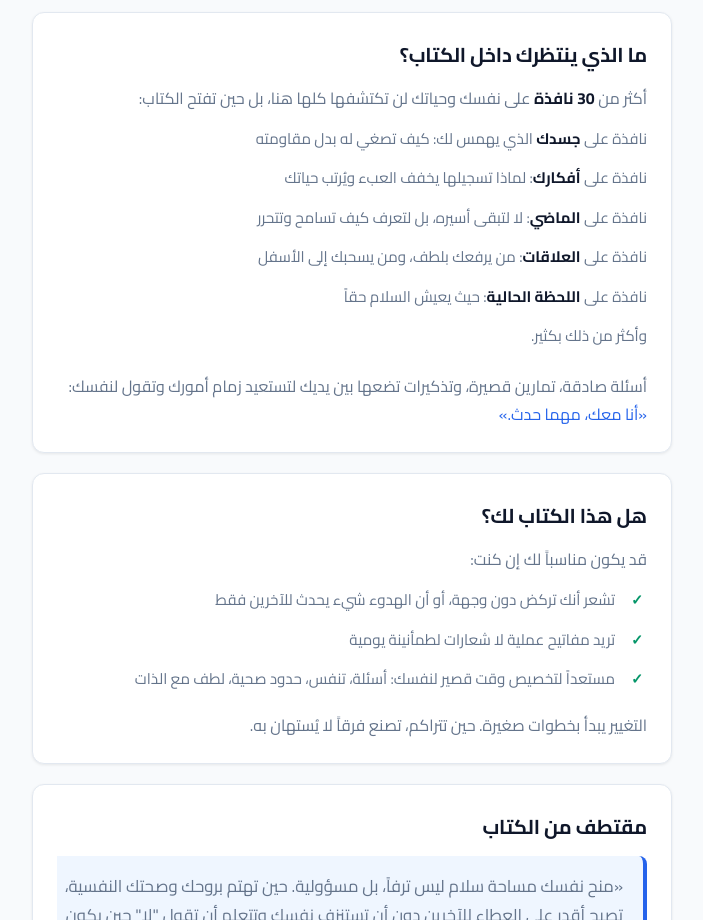
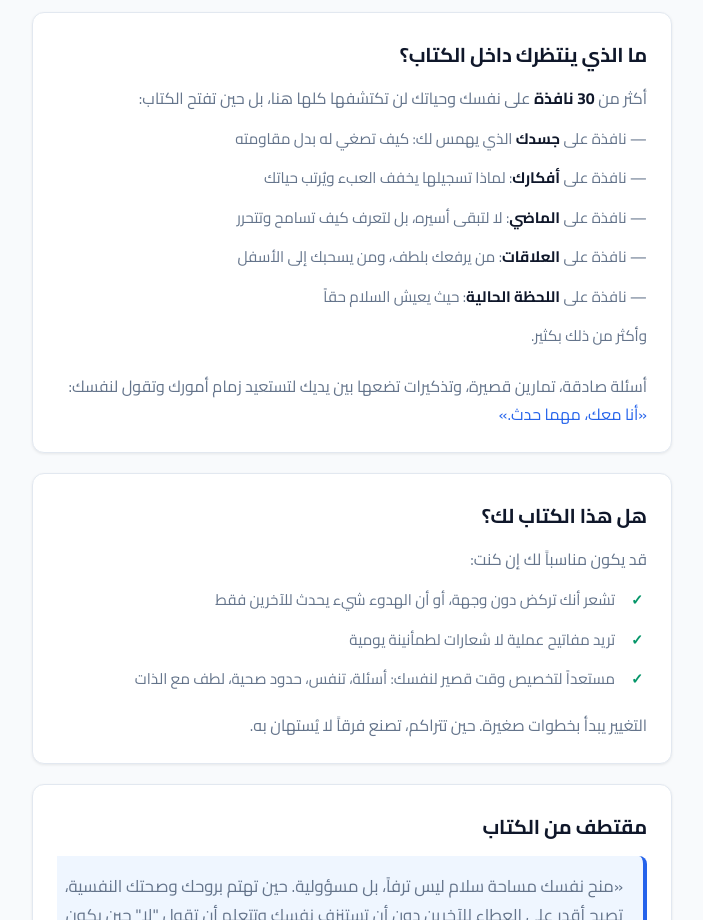
Before and after one commit to hichemg92/-, a plain HTML site: page index.html in a window 1280 px wide. Shown: the part 1620-2540 px from the top of the page, without its empty margins (288-991 px from the left). Drawn offline with Linux system fonts and the light colour scheme.

Commit message:
Update index.html

```diff
--- a/index.html
+++ b/index.html
@@ -497,11 +497,11 @@
       <h2>ما الذي ينتظرك داخل الكتاب؟</h2>
       <p class="teaser-intro">أكثر من <strong>30 نافذة</strong> على نفسك وحياتك  لن تكتشفها كلها هنا، بل حين تفتح الكتاب:</p>
       <ul class="teaser-list">
-        <li> نافذة على <strong>جسدك</strong> الذي يهمس لك: كيف تصغي له بدل مقاومته</li>
-        <li> نافذة على <strong>أفكارك</strong>: لماذا تسجيلها يخفف العبء ويُرتب حياتك</li>
-        <li> نافذة على <strong>الماضي</strong>: لا لتبقى أسيره، بل لتعرف كيف تسامح وتتحرر</li>
-        <li> نافذة على <strong>العلاقات</strong>: من يرفعك بلطف، ومن يسحبك إلى الأسفل</li>
-        <li> نافذة على <strong>اللحظة الحالية</strong>: حيث يعيش السلام حقاً</li>
+        <li>— نافذة على <strong>جسدك</strong> الذي يهمس لك: كيف تصغي له بدل مقاومته</li>
+        <li>— نافذة على <strong>أفكارك</strong>: لماذا تسجيلها يخفف العبء ويُرتب حياتك</li>
+        <li>— نافذة على <strong>الماضي</strong>: لا لتبقى أسيره، بل لتعرف كيف تسامح وتتحرر</li>
+        <li>— نافذة على <strong>العلاقات</strong>: من يرفعك بلطف، ومن يسحبك إلى الأسفل</li>
+        <li>— نافذة على <strong>اللحظة الحالية</strong>: حيث يعيش السلام حقاً</li>
         <li>وأكثر من ذلك بكثير.</li>
       </ul>
       <p class="teaser-cta">أسئلة صادقة، تمارين قصيرة، وتذكيرات تضعها بين يديك  لتستعيد زمام أمورك وتقول لنفسك: <em>«أنا معك، مهما حدث.»</em></p>
```
